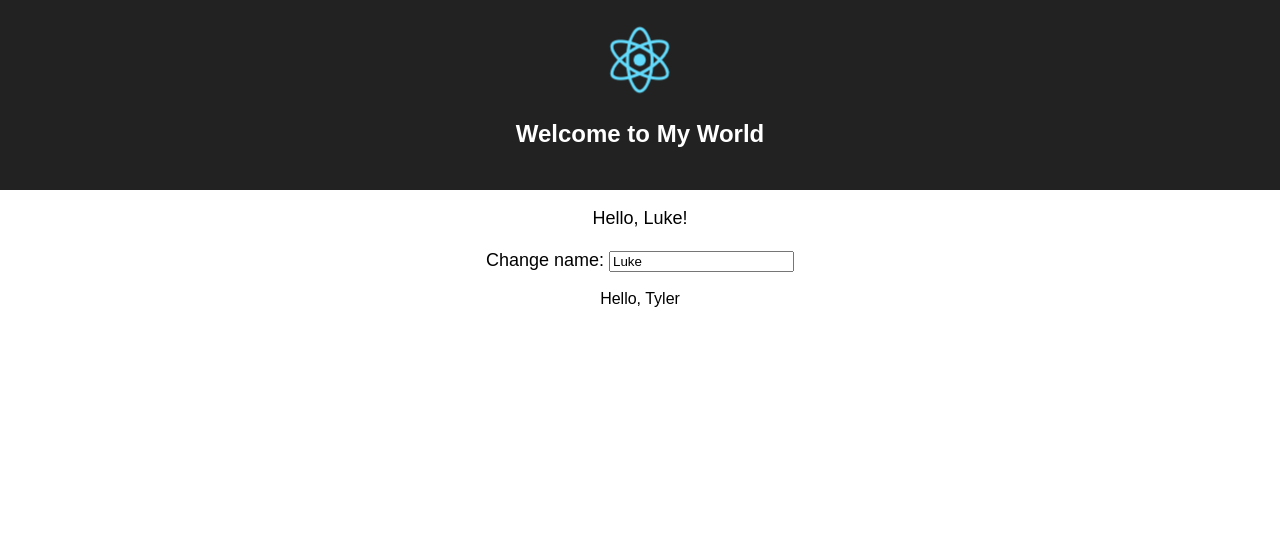
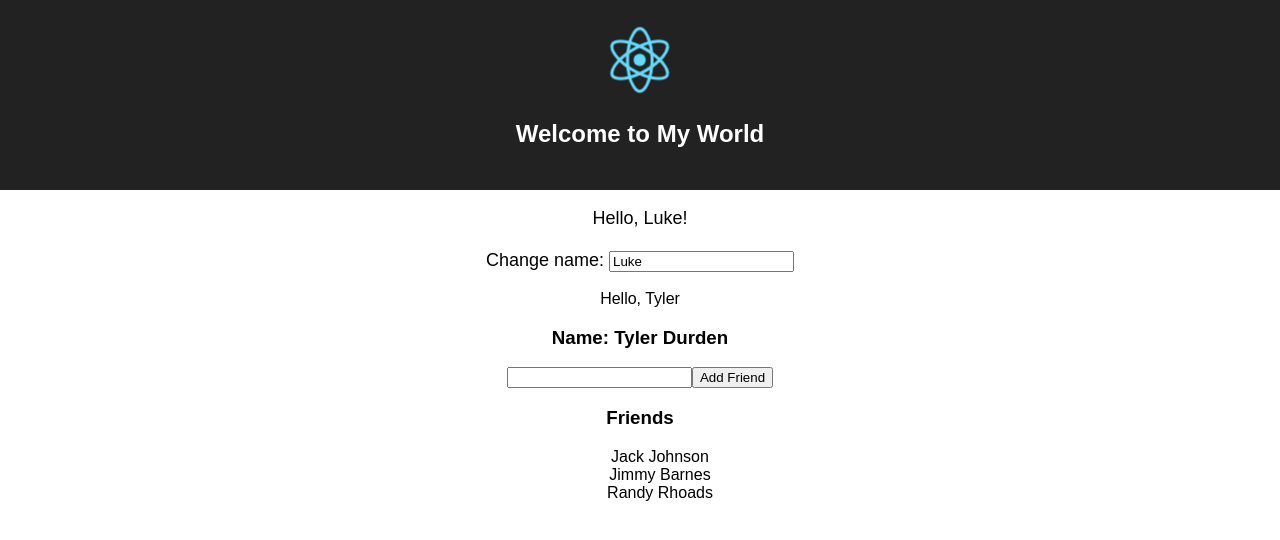
Before and after one commit to lukephelan/React-Playground, a React (Create React App) app: page / in a window 1280 px wide. Shown: the top 540 px of the page. Built offline with nearby package versions, Linux system fonts and the light colour scheme.

Commit message:
Add a growing list of friends from user input

```diff
--- a/src/App.css
+++ b/src/App.css
@@ -22,6 +22,10 @@
   font-size: large;
 }
 
+.App-list {
+  list-style-type: none;
+}
+
 @keyframes App-logo-spin {
   from { transform: rotate(0deg); }
   to { transform: rotate(360deg); }
--- a/src/App.js
+++ b/src/App.js
@@ -35,6 +35,91 @@ class HelloOtherUser extends React.Component {
   }
 }
 
+class AddFriend extends React.Component {
+  constructor(props) {
+    super(props);
+    this.state = {
+      newFriend: ''
+    }
+    this.updateNewFriend = this.updateNewFriend.bind(this)
+    this.handleAddNew = this.handleAddNew.bind(this)
+  }
+
+  updateNewFriend(e) {
+    this.setState({
+      newFriend: e.target.value
+    });
+  }
+
+  handleAddNew() {
+    this.props.addNew(this.state.newFriend);
+    this.setState({
+      newFriend: ''
+    });
+  }
+
+  render() {
+    return (
+      <div>
+        <input
+          type="text"
+          value={this.state.newFriend}
+          onChange={this.updateNewFriend} />
+        <button onClick={this.handleAddNew}> Add Friend </button>
+      </div>
+    )
+  }
+}
+
+class FriendsContainer extends React.Component {
+  constructor(props) {
+    super(props);
+    this.state = {
+      name: 'Tyler Durden',
+      friends: [
+        'Jack Johnson',
+        'Jimmy Barnes',
+        'Randy Rhoads'
+      ]
+    }
+    this.addFriend = this.addFriend.bind(this)
+  }
+
+  addFriend(friend) {
+    if (friend) {
+      this.setState({
+        friends: this.state.friends.concat([friend])
+      })
+    }
+  }
+
+  render() {
+    return (
+      <div>
+        <h3> Name: {this.state.name} </h3>
+        <AddFriend addNew={this.addFriend} />
+        <ShowList names={this.state.friends} />
+      </div>
+    )
+  }
+}
+
+class ShowList extends React.Component {
+  render() {
+    var listItems = this.props.names.map(function (friend) {
+      return <li> {friend} </li>;
+    });
+    return (
+      <div>
+        <h3> Friends </h3>
+        <ul className="App-list">
+          {listItems}
+        </ul>
+      </div>
+    )
+  }
+}
+
 class App extends React.Component {
   render() {
     return (
@@ -45,6 +130,7 @@ class App extends React.Component {
         </header>
         <HelloUser />
         <HelloOtherUser name="Tyler" />
+        <FriendsContainer />
       </div>
     );
   }
```
